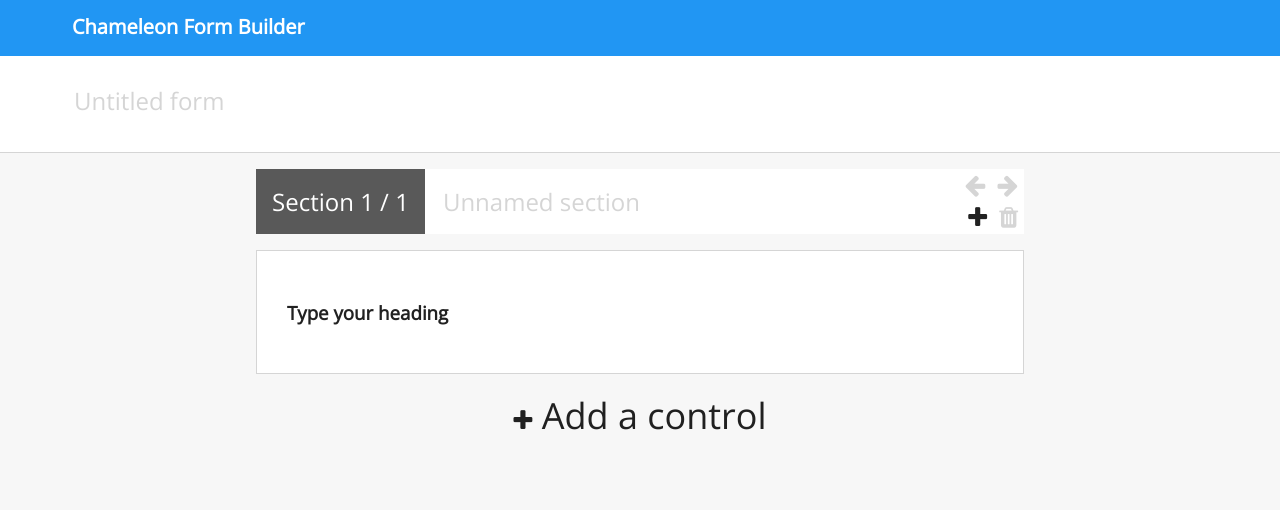
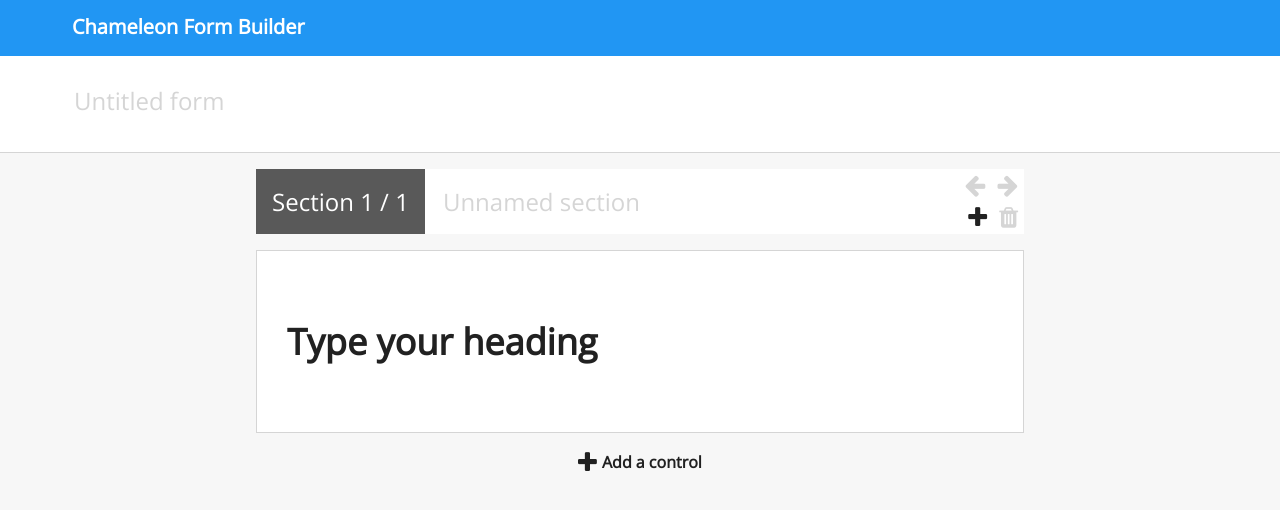
Before and after one commit to markw13a/form-hackathon, a React (Create React App) app: page / in a window 1280 px wide. Shown: the top 510 px of the page. Built offline with nearby package versions, Linux system fonts and the light colour scheme.

Commit message:
Tweaked font-sizes in a couple of places

```diff
--- a/src/Field.jsx
+++ b/src/Field.jsx
@@ -8,7 +8,8 @@
     return (
         <div className="add-button">
             <button onClick={() => dispatch({type: "addNewInputField"})}>
-                <i className="fa fa-plus icon"></i> Add a control
+                <i className="fa fa-plus icon"></i>
+                <span> Add a control </span>
             </button>
         </div>
     );
--- a/src/style/main.scss
+++ b/src/style/main.scss
@@ -100,6 +100,10 @@
     border:1px solid #D5D5D5;
     padding:30px;
     margin-bottom: 1rem;
+
+    h3 {
+        font-size: $large_font;
+    }
 }
 .field input {border:0 none; border-bottom:1px solid #D5D5D5; height:40px; width:100%}
 .add-button {
@@ -110,9 +114,20 @@
     margin:10px 0;
 
     button {
+        display: flex;
+        align-items: center;
+
         cursor: pointer;
-        border: none; background:none; font-size:36px;
-        .icon {font-size: $medium_font;}
+        border: none; background:none;
+        .icon {
+            font-size: $medium_font;
+            padding-right: 5px;
+        }
+
+        span {
+            font-size: 1rem;
+            font-weight: bold;
+        }
     }
 }
 
```
